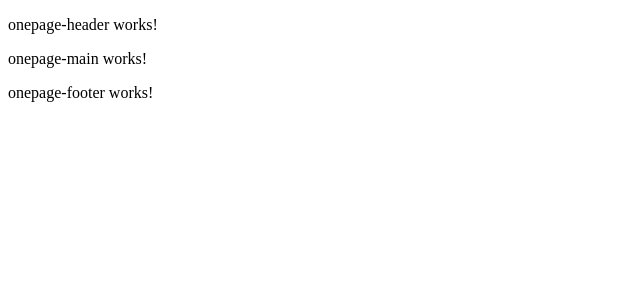
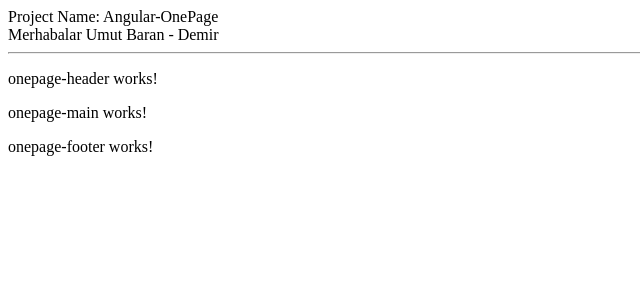
Before and after one commit to umutbarandemir/angular-onepage, an Angular app: page / in a window 1280 px wide. Shown: the top 300 px of the page, without its empty margins (0-640 px from the left). Built offline with nearby package versions, Linux system fonts and the light colour scheme.

Commit message:
project.md, components

```diff
--- a/src/app/app.component.html
+++ b/src/app/app.component.html
@@ -1,4 +1,10 @@
-
+<div>
+  <!-- one way data binding -->
+  Project Name: <span class="text-primary">{{ projectName }}</span>
+  <br />
+  Merhabalar <span class="text-primary">{{ name }} - {{ surname }}</span>
+</div>
+<hr />
 
 <app-onepage-header></app-onepage-header>
 <app-onepage-main></app-onepage-main>
--- a/src/app/app.component.ts
+++ b/src/app/app.component.ts
@@ -14,4 +14,7 @@ import { OnepageMainComponent } from './onepage-main/onepage-main.component';
 })
 export class AppComponent {
   title = 'angular-onepage';
+  name="Umut Baran";
+  surname="Demir";
+  projectName = 'Angular-OnePage';
 }
```
Also changed, not shown: 1 other file (tests, documents, lock files or other folders).
